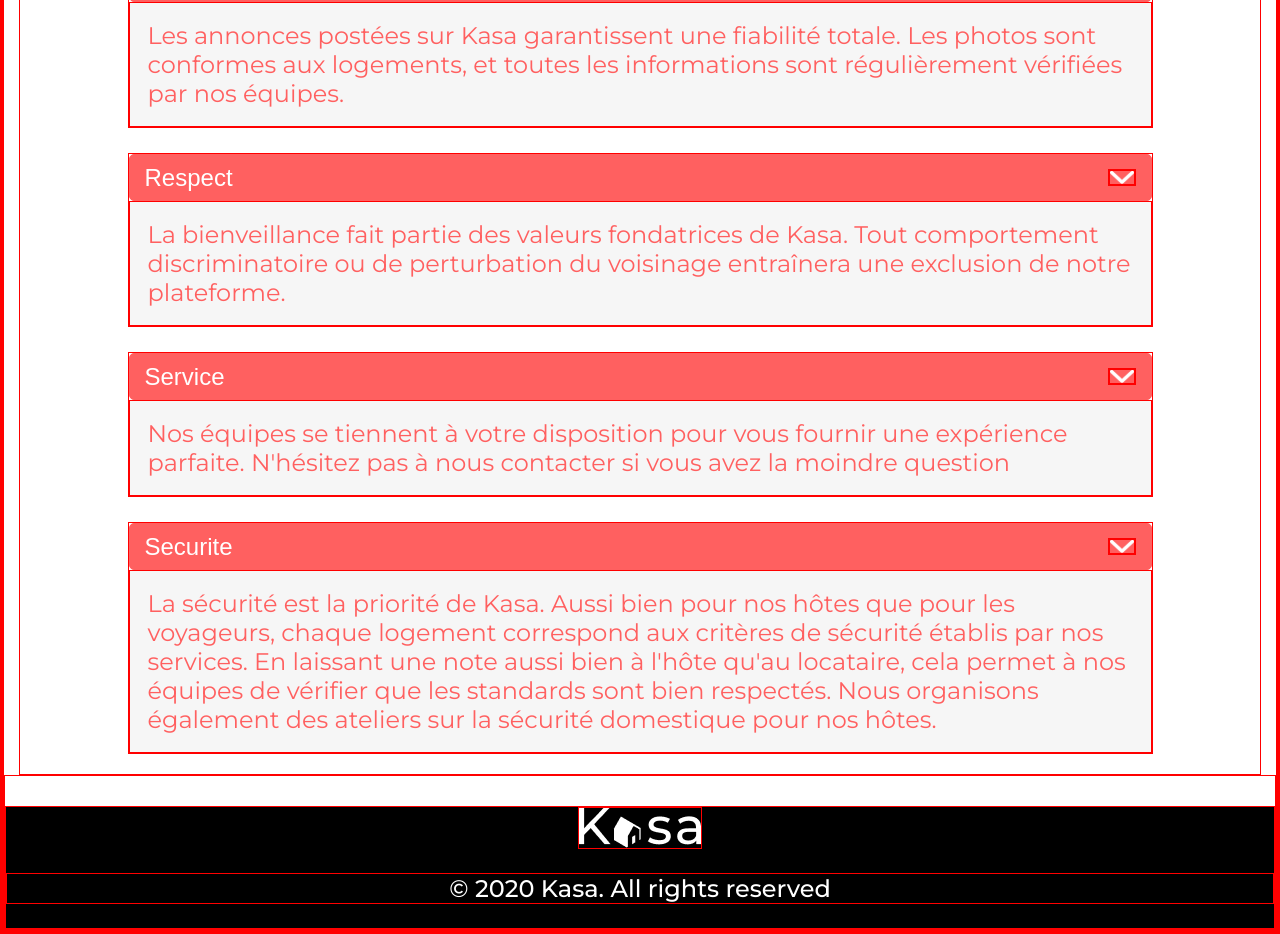
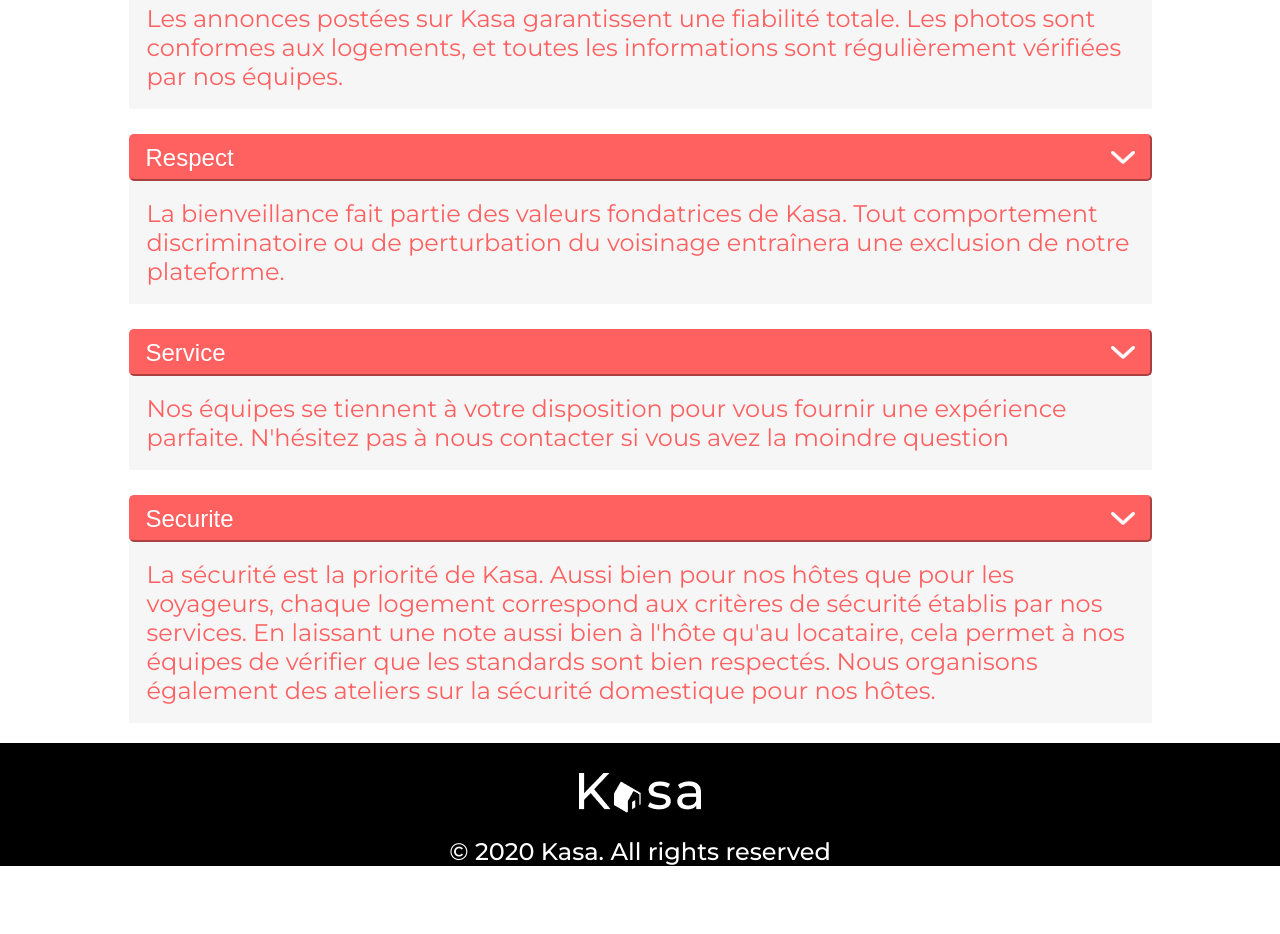
Before and after one commit to Lokoama/kasa, a React (Create React App) app: page /about in a window 1280 px wide. Shown: the part 360-1294 px from the top of the page. After the commit the page ends 1250 px from the top, so only its background shows below. Built offline with nearby package versions, Linux system fonts and the light colour scheme; a web font is replaced by a local one.

Commit message:
Footer corrections

```diff
--- a/src/App.css
+++ b/src/App.css
@@ -2,8 +2,8 @@
 
 body {
   font-family: 'Montserrat', sans-serif;
-  max-width: 1440px;
   margin: 0 auto;
+
 }
 
 #root {
@@ -20,7 +20,10 @@ body {
   }
 }
 
+  footer {
+    padding-inline: none ;
+  }
 * {
-  border: red solid 1px;
+  /* border: red solid 1px; */
   /* overflow-x: hidden; */
 }
--- a/src/Components/Footer/Footer.css
+++ b/src/Components/Footer/Footer.css
@@ -1,6 +1,6 @@
 footer {
     background-color: black;
-    margin-top: 30px;
+    padding-top: 30px;
 }
 
 .logoFooter {
--- a/src/Pages/Housing/Housing.jsx
+++ b/src/Pages/Housing/Housing.jsx
@@ -51,10 +51,10 @@ function Housing({title,location,}) {
                     <Dropdown item={house} title="Description" dataValue = "description"/>
                     <Dropdown item={house} title="Equipments" dataValue = "equipments"/>
                 </div>
-                <Footer />
+
             </div>
         </div>
-
+        <Footer />
         </div>
     )
 }
```
Also changed, not shown: 1 other file (tests, documents, lock files or other folders).
